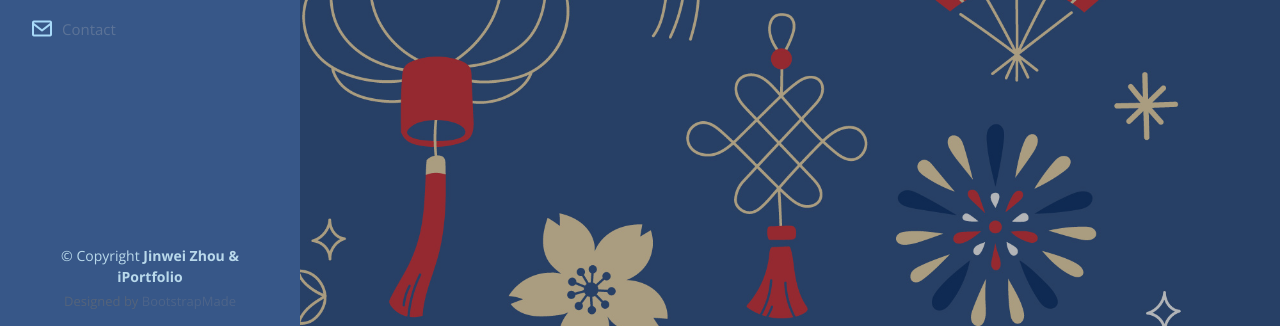
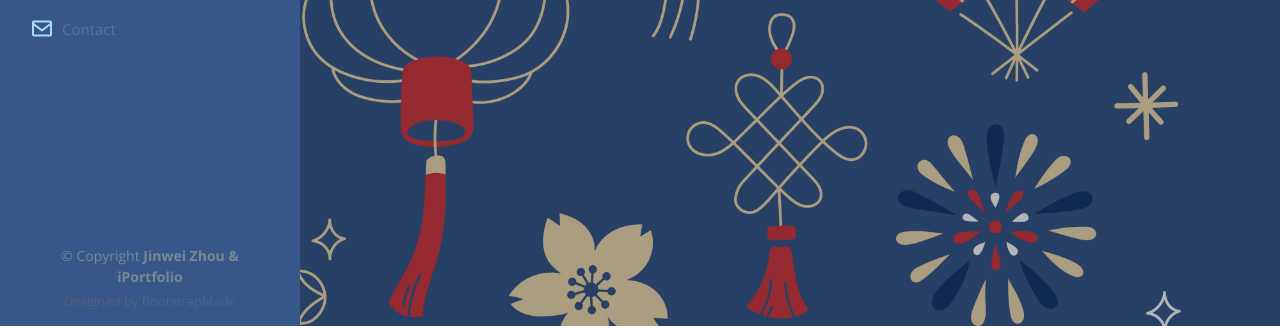
Before and after one commit to itwasalwaysyou/itwasalwaysyou.github.io, a plain HTML site: page index.html in a window 1280 px wide. Shown: the part 474-802 px from the top of the page. Drawn offline with nearby package versions, Linux system fonts and the light colour scheme.

Commit message:
Update style.css

```diff
--- a/assets/css/style.css
+++ b/assets/css/style.css
@@ -1245,7 +1245,7 @@ section {
 --------------------------------------------------------------*/
 #footer {
   padding: 15px;
-  color:  #B9D9EB;
+  color: #758893;
   font-size: 14px;
   position: fixed;
   left: 0;
```
